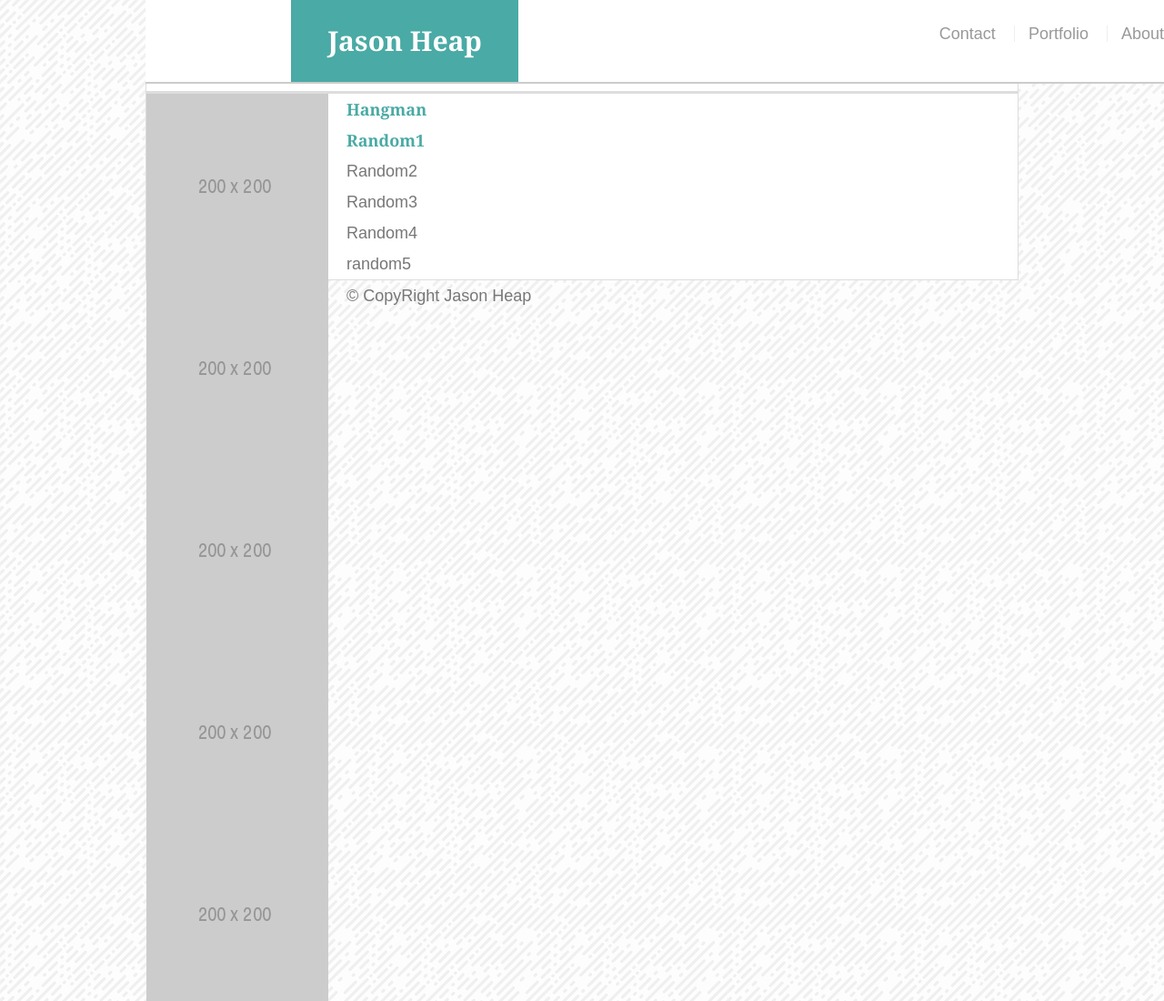
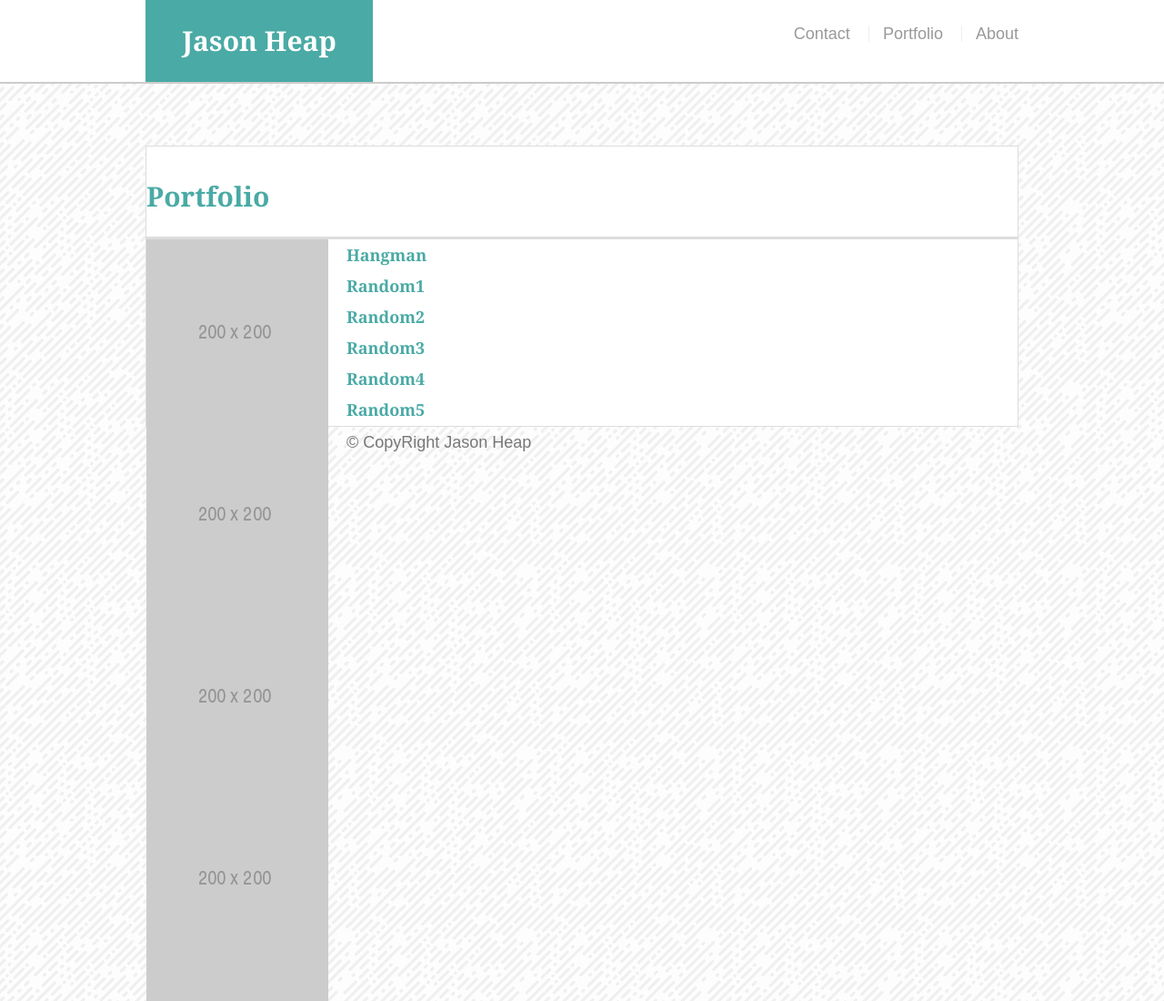
Before and after one commit to jrheap/jrheap.github.io, a plain HTML site: page portfolio.html in a window 1280 px wide. Shown: the top 1100 px of the page at 91% size. Drawn offline with Linux system fonts and the light colour scheme.

Commit message:
10:07 pm 4/18

```diff
--- a/assets/css/style.css
+++ b/assets/css/style.css
@@ -60,7 +60,7 @@ p:last-child {
     margin-bottom: 0;
 }
 
-h1, h2, h3 {
+h1, h2, h3, h4, h5, h6, h7 {
     font-family: Georgia, 'Times New Roman', Times, serif;
     font-weight: 700;
     color: #4aaaa5
--- a/portfolio.html
+++ b/portfolio.html
@@ -11,7 +11,7 @@
 </head>
 <body>
 
-<div class="container">
+
 
 <header id="masthead">
 
@@ -29,7 +29,7 @@
 </header>
 
 
-<div id="main-container" class="container">
+<div id="container1" class="container">
   <section class="wrapper">
      <h1>
             Portfolio
@@ -47,12 +47,12 @@
     <h4>Random2</h4>
     <h5>Random3</h5>
     <h6>Random4</h6>
-    <h7>random5</h7>
+    <h7>Random5</h7>
 
    </section>
 
 
-</div>
+
 
   <footer>
     &copy; CopyRight Jason Heap
```
